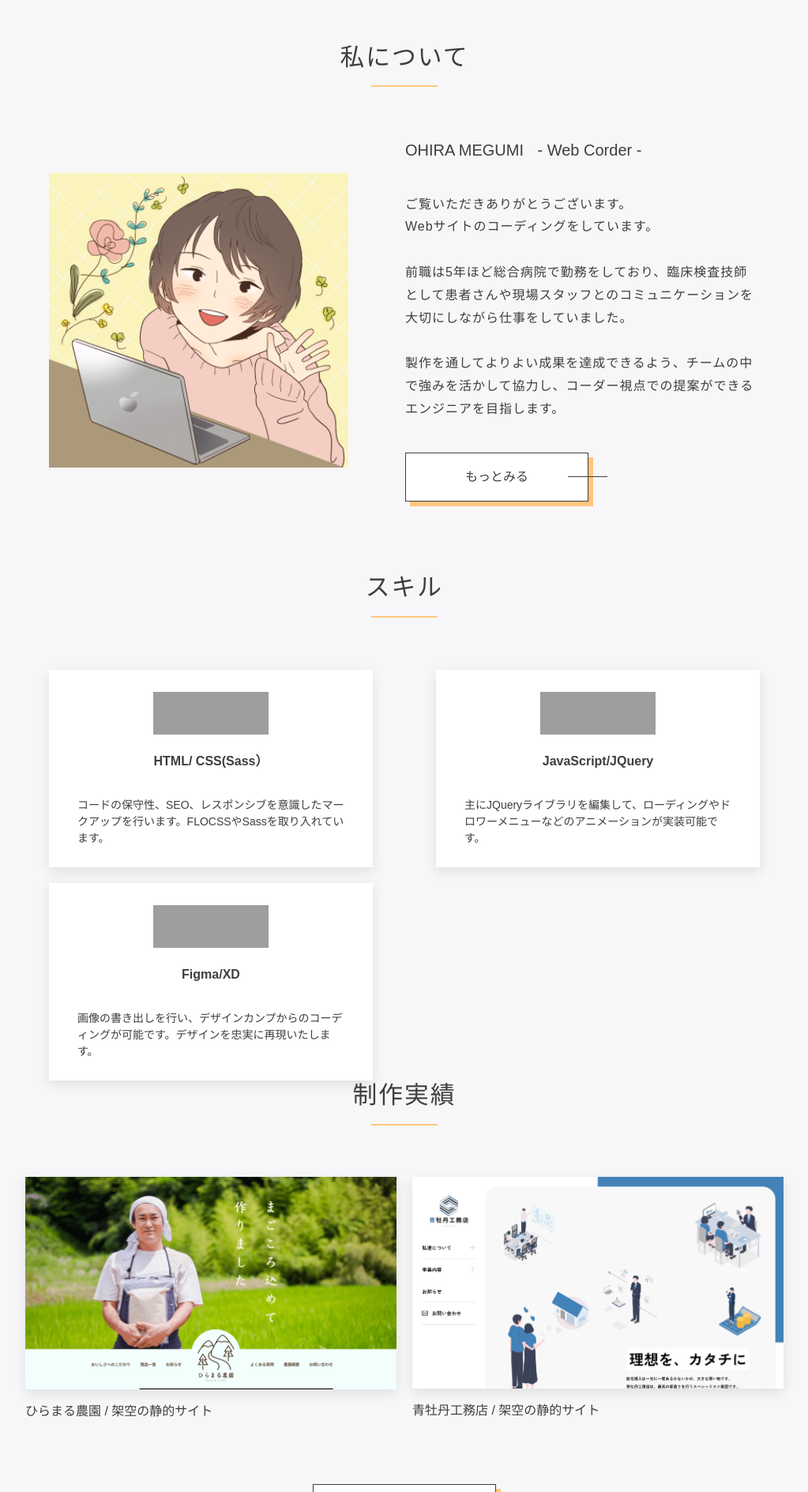
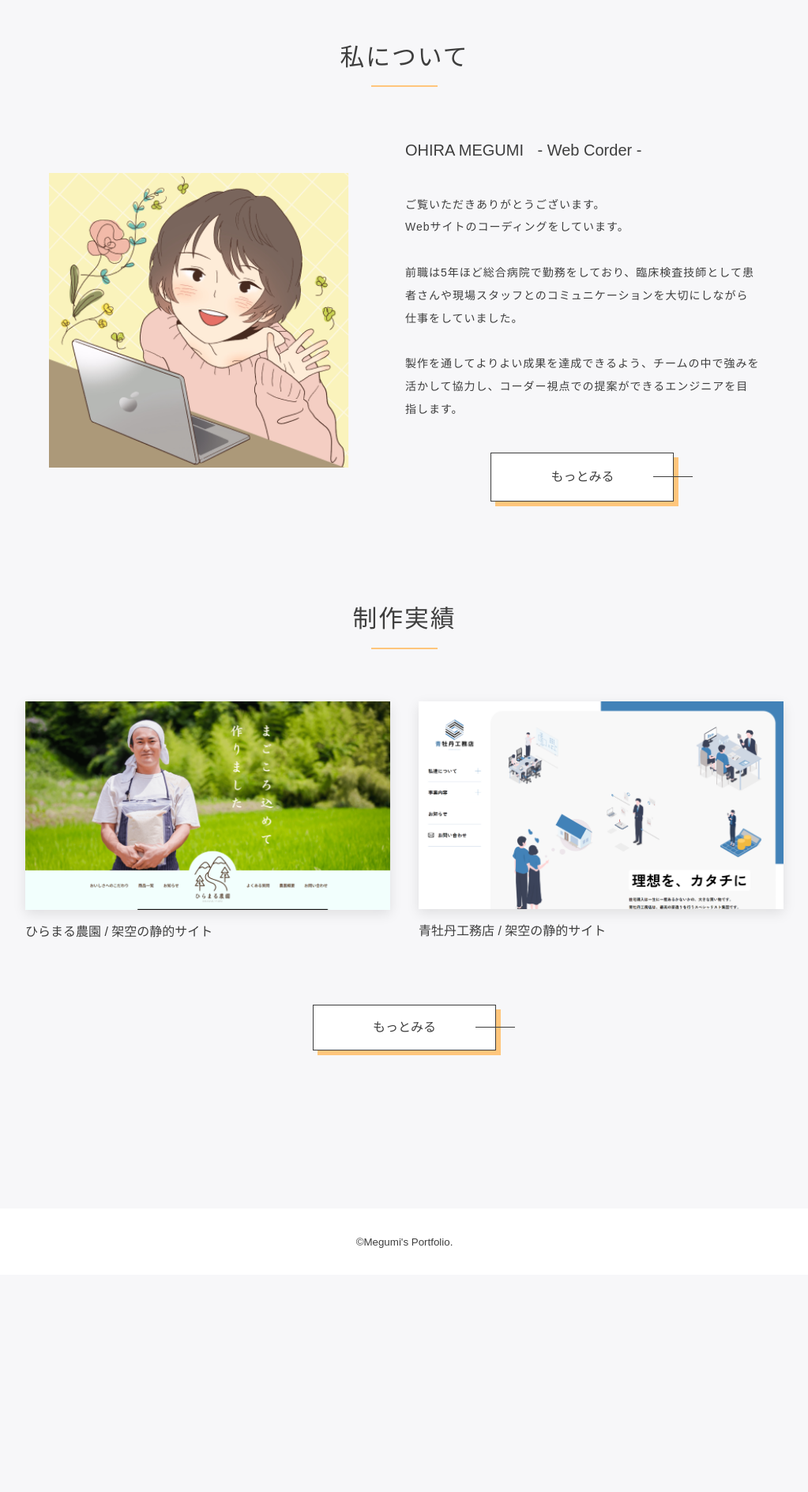
Before and after one commit to Hiramaru-web12/megumis-portfolio, a PHP site: page / in a window 1280 px wide. Shown: the part 570-2459 px from the top of the page at 79% size, without its empty margins (128-1151 px from the left). After the commit the page ends 2150 px from the top, so only its background shows below. Run offline with PHP 8.4, Linux system fonts and the light colour scheme; grey boxes are pictures that could not be loaded.

Commit message:
レイアウトの修正

```diff
--- a/css/style.css
+++ b/css/style.css
@@ -232,6 +232,11 @@ drawer
   z-index: 6;
 }
 
+.l-section {
+  padding-top: 5.625rem;
+  padding-bottom: 2.5rem;
+}
+
 @media screen and ( min-width: 1000px ) {
   .l-inner {
     max-width: 60rem;
@@ -249,12 +254,12 @@ drawer
   }
 }
 
+.l-about__inner {
+  padding: 0 1.875rem;
+}
+
 .l-lower-about {
   padding-top: clamp(5.625rem, 3.644rem + 8.45vw, 11.25rem);
-}
-
-.l-skill {
-  padding-top: 5.625rem;
 }
 
 .l-section__container {
@@ -438,18 +443,10 @@ drawer
 }
 
 /* ===============================================
-コピーライト
-=============================================== */
-.c-copyright {
-  text-align: center;
-  padding: 1.875rem 0;
-}
-
-/* ===============================================
 ボタン
 =============================================== */
 .c-button__link {
-  display: block;
+  display: inline-block;
   background: #fff;
   padding: 1em 2em;
   width: 14.5rem;
@@ -497,6 +494,17 @@ drawer
   right: 10px;
 }
 
+/* ===============================================
+コピーライト
+=============================================== */
+.c-copyright {
+  text-align: center;
+  padding: 1.875rem 0;
+}
+
+/* ===============================================
+ボタン
+=============================================== */
 /* ===============================================
 トップへ戻る
 =============================================== */
@@ -681,15 +689,6 @@ fv
 /* ===============================================
 about
 =============================================== */
-.p-about {
-  background: #F7F7F9;
-  padding: 5.625rem 0;
-}
-
-.p-about__inner {
-  padding: 0 1.875rem;
-}
-
 .p-about__container {
   display: -webkit-box;
   display: -ms-flexbox;
@@ -737,12 +736,19 @@ about
 .p-about__myname {
   font-size: 1.25rem;
 }
+@media screen and ( max-width: 767px ) {
+  .p-about__myname {
+    font-size: 1rem;
+    text-align: center;
+  }
+}
 .p-about__myname span {
   margin-left: 0.75rem;
 }
 
 .p-about__desc {
   letter-spacing: 1px;
+  font-size: 0.875rem;
 }
 
 /* ===============================================
@@ -755,7 +761,7 @@ works
 .p-works__container {
   display: grid;
   grid-template-columns: 1fr 1fr;
-  gap: 1.25rem;
+  gap: 2.25rem;
 }
 @media screen and ( max-width: 767px ) {
   .p-works__container {
--- a/index.html
+++ b/index.html
@@ -122,8 +122,8 @@
         </picture>
       </div>
 
-      <section class="p-about">
-        <div class="p-about__inner l-inner">
+      <section class="l-about l-section">
+        <div class="l-about__inner l-inner">
           <h2 class="c-section__title wow fadeInUp">私について</h2>
           <div class="p-about__container l-section__container">
             <div class="p-about__img wow fadeInLeft delay-2s">
@@ -135,7 +135,7 @@
               />
             </div>
             <div class="p-about__text wow fadeInRight delay-2s">
-              <p class="p-about__myname">OHIRA MEGUMI  <span>- Web Corder -</span></p>
+              <p class="p-about__myname">OHIRA MEGUMI <span>- Web Corder -</span></p>
               <p class="p-about__desc">
                 ご覧いただきありがとうございます。<br>
                 Webサイトのコーディングをしています。<br><br>前職は5年ほど総合病院で勤務をしており、臨床検査技師として患者さんや現場スタッフとのコミュニケーションを大切にしながら仕事をしていました。<br><br>
@@ -149,43 +149,7 @@
         </div>
       </section>
 
-      <section id="skill" class="l-section p-skill">
-        <div class="l-skill__inner l-inner">
-          <h2 class="c-section__title wow fadeInUp">スキル</h2>
-          <div class="p-skill__container l-section__container">
-            <ul>
-              <li class="p-skill__card wow fadeInUp">
-                <img src="./img/skill01.png" alt="html/css" width="146" />
-                <p class="p-skill__name">HTML/ CSS(Sass）</p>
-                <p class="p-skill__desc">
-                  コードの保守性、SEO、レスポンシブを意識したマークアップを行います。FLOCSSやSassを取り入れています。
-                </p>
-              </li>
-              <li class="p-skill__card wow fadeInUp" data-wow-delay=".5s">
-                <img src="./img/skill02.png" alt="js/jquery" width="146" />
-                <p class="p-skill__name">JavaScript/JQuery</p>
-                <p class="p-skill__desc">
-                  主にJQueryライブラリを編集して、ローディングやドロワーメニューなどのアニメーションが実装可能です。
-                </p>
-              </li>
-              <li class="p-skill__card wow fadeInUp" data-wow-delay="1s">
-                <img src="./img/skill03.png" alt="figma/xd" width="146" />
-                <p class="p-skill__name">Figma/XD</p>
-                <p class="p-skill__desc">
-                  画像の書き出しを行い、デザインカンプからのコーディングが可能です。デザインを忠実に再現いたします。
-                </p>
-              </li>
-              <!-- <li class="p-skill__card">
-            <img src="./img/skill04.png" alt="wordpress" width="48">
-            <p class="p-skill__name">WordPress</p>
-            <p class="p-skill__desc">既存のサイトをWordPress化し、カスタム投稿やカスタムフィールドの追加を実装させることができます。</p>
-          </li> -->
-            </ul>
-          </div>
-        </div>
-      </section>
-
-      <section class="l-section p-works">
+      <section class="l-section l-works">
         <div class="l-works__inner l-inner">
           <h2 class="c-section__title wow fadeInUp">制作実績</h2>
           <div class="p-works__container l-section__container">
--- a/scss/_layout.scss
+++ b/scss/_layout.scss
@@ -75,7 +75,7 @@ header
 
 .l-section {
   padding-top: f.pxToRem(90);
-  padding-bottom: f.pxToRem(60);
+  padding-bottom: f.pxToRem(40);
 }
 
 .l-inner {
@@ -93,13 +93,22 @@ header
   }
 }
 
+.l-about__inner{
+  padding: 0 f.pxToRem(30);
+}
+
+.l-lower-about {
+  padding-top: clamp(5.625rem, 3.644rem + 8.45vw, 11.25rem);
+}
+
 .l-section__container {
-  padding-top: f.pxToRem(70);
+  padding-top: clamp(2.5rem, 1.84rem + 2.82vw, 4.375rem);
 }
 
 .l-footer {
   align-items: center;
   background: #fff;
+  margin-top: f.pxToRem(160);
 }
 
 .l-works-detal {
--- a/scss/_top.scss
+++ b/scss/_top.scss
@@ -111,15 +111,6 @@ fv
 about
 =============================================== */
 
-.p-about{
-  background: v.$color-primary;
-  padding: f.pxToRem(90) 0;
-}
-
-.p-about__inner{
-  padding: 0 f.pxToRem(30);
-}
-
 .p-about__container {
   display: flex;
   justify-content: space-between;
@@ -150,6 +141,11 @@ about
 .p-about__myname{
   font-size: f.pxToRem(20);
 
+  @include m.mq('sp'){
+    font-size: f.pxToRem(16);
+    text-align: center;
+  }
+
   span {
     margin-left: f.pxToRem(12);
   }
@@ -157,6 +153,7 @@ about
 
 .p-about__desc {
  letter-spacing: 1px;
+ font-size: f.pxToRem(14);
 }
 
   /* ===============================================
@@ -168,7 +165,7 @@ about
   .p-works__container{
     display: grid;
     grid-template-columns: 1fr 1fr;
-    gap: f.pxToRem(20);
+    gap: f.pxToRem(36);
 
     @include m.mq('sp') {
       grid-template-columns: 1fr;
```
